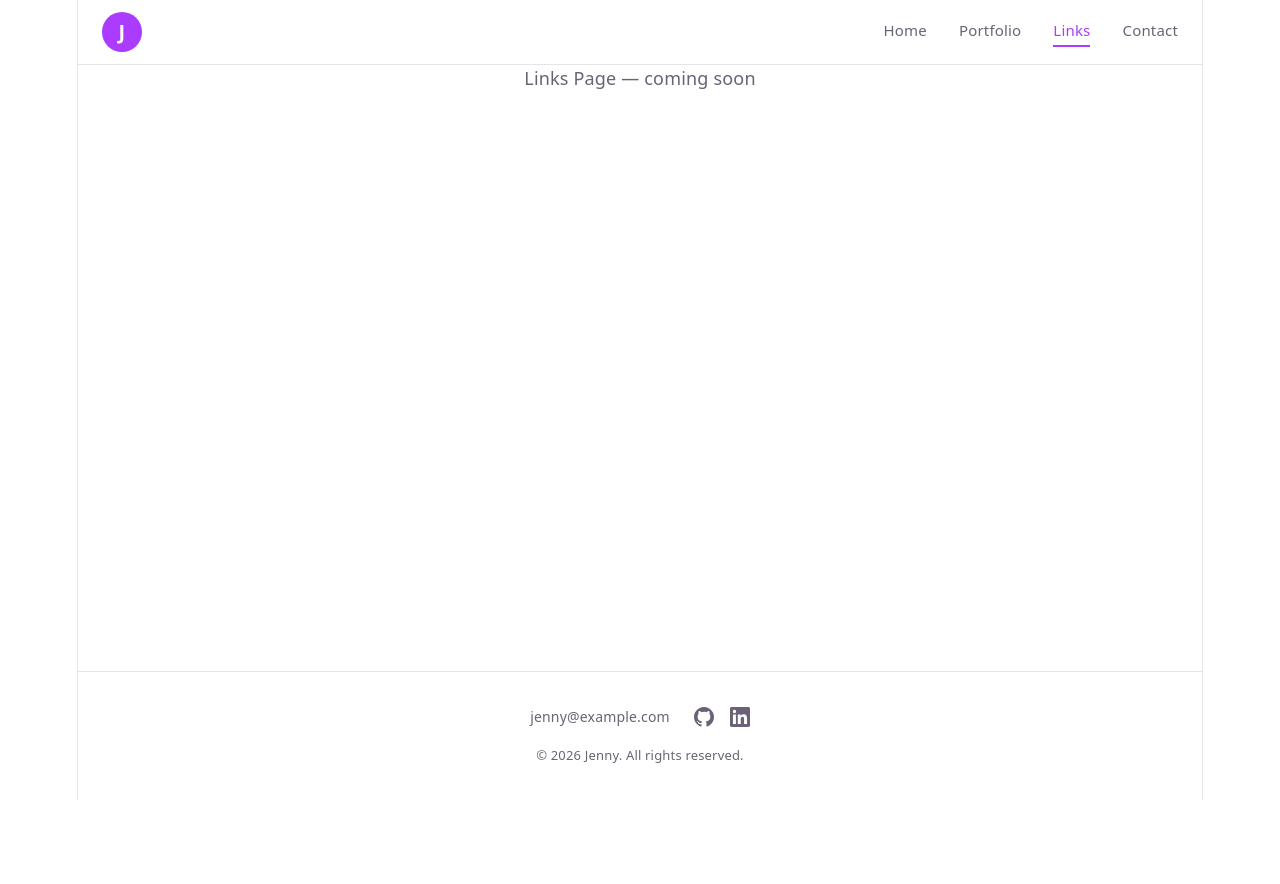
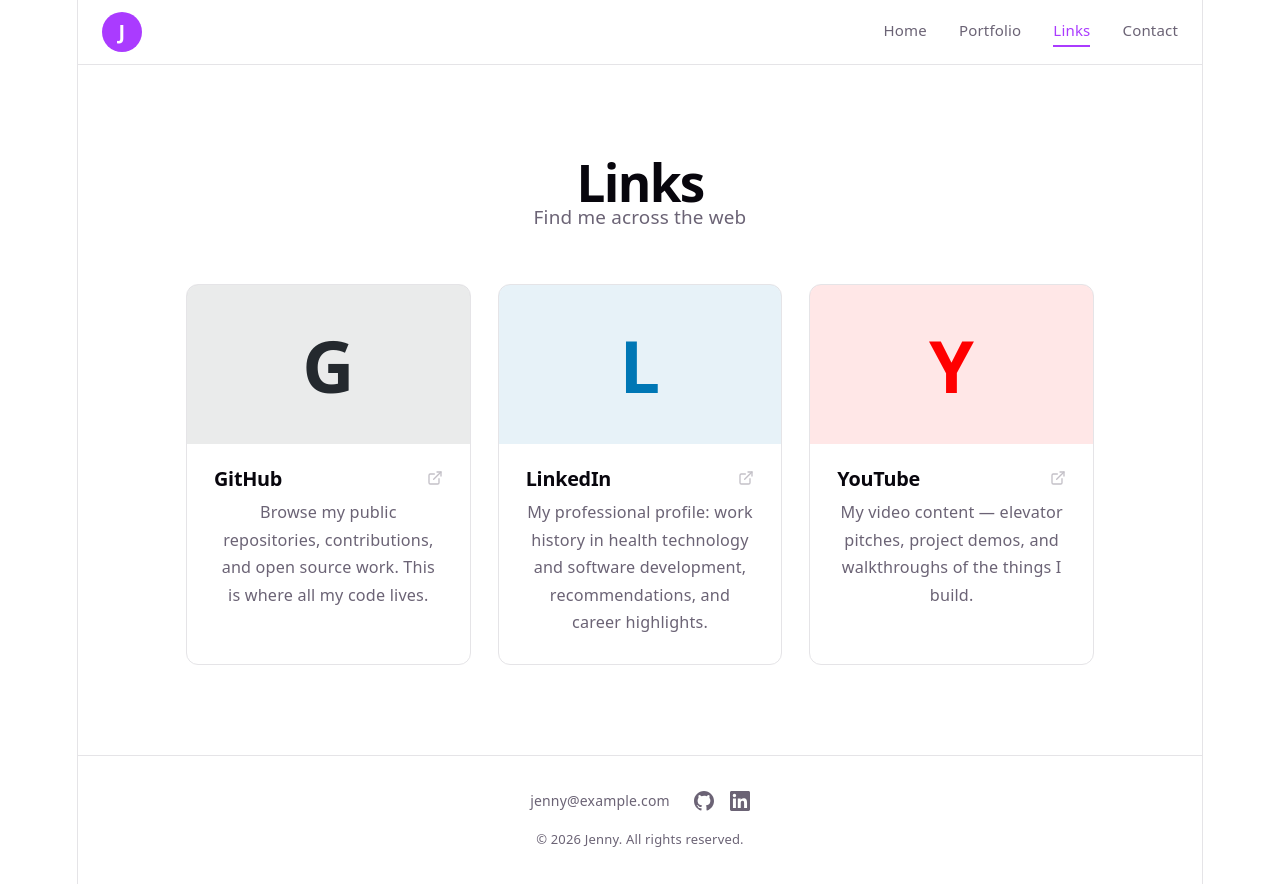
Before and after one commit to Hikarru25/Hikarru25.github.io, a React (Vite) app: page /links in a window 1280 px wide. Before the commit the page ends 800 px from the top, so only its background shows below. Built offline with nearby package versions, Linux system fonts and the light colour scheme.

Commit message:
feat: build Links page with GitHub, LinkedIn, and YouTube cards

```diff
--- a/src/pages/LinksPage.jsx
+++ b/src/pages/LinksPage.jsx
@@ -1,5 +1,107 @@
-// LinksPage.jsx — Phase 5 will build this out
-// 3+ link cards with images (GitHub, LinkedIn, etc.)
+// LinksPage.jsx — Links page at route "/links"
+// Displays a grid of curated external link cards
+import { ExternalLink } from 'lucide-react'
+import styles from './LinksPage.module.css'
+
+// ─── Data ─────────────────────────────────────────────────────────────────────
+// To add a new link: add one object to this array — no JSX changes needed
+const links = [
+  {
+    id: 1,
+    title: 'GitHub',
+    description:
+      'Browse my public repositories, contributions, and open source work. This is where all my code lives.',
+    url: 'https://github.com/Hikarru25',
+    // AI-generated using: [Add tool name — e.g. Midjourney / DALL·E / Adobe Firefly]
+    // Replace null with: import githubImg from '../assets/link-github.png'
+    image: null,
+    imageAlt: 'GitHub profile thumbnail',
+    // Fallback icon color when no image is set
+    color: '#24292e',
+  },
+  {
+    id: 2,
+    title: 'LinkedIn',
+    description:
+      'My professional profile: work history in health technology and software development, recommendations, and career highlights.',
+    url: 'https://linkedin.com/in/jenny', // 🔁 Replace with your real LinkedIn URL
+    // AI-generated using: [Add tool name]
+    image: null,
+    imageAlt: 'LinkedIn profile thumbnail',
+    color: '#0077b5',
+  },
+  {
+    id: 3,
+    title: 'YouTube',
+    description:
+      'My video content — elevator pitches, project demos, and walkthroughs of the things I build.',
+    url: 'https://youtube.com/@jenny', // 🔁 Replace with your real YouTube URL
+    // AI-generated using: [Add tool name]
+    image: null,
+    imageAlt: 'YouTube channel thumbnail',
+    color: '#ff0000',
+  },
+]
+
+// ─── LinkCard ─────────────────────────────────────────────────────────────────
+// Props: title, description, url, image, imageAlt, color
+// - If image is provided → show it
+// - If no image yet → show a colored placeholder with the first letter of the title
+function LinkCard({ title, description, url, image, imageAlt, color }) {
+  return (
+    // The whole card is a link — opens in new tab
+    // rel="noopener noreferrer" is a security requirement for target="_blank":
+    //   noopener  → prevents the new tab from accessing window.opener (tab hijacking)
+    //   noreferrer → hides the referring URL from the destination site
+    <a
+      href={url}
+      target="_blank"
+      rel="noopener noreferrer"
+      className={styles.card}
+      aria-label={`Visit ${title} — opens in new tab`}
+    >
+      <div className={styles.cardImageWrapper}>
+        {image ? (
+          <img src={image} alt={imageAlt} className={styles.cardImage} />
+        ) : (
+          // Placeholder until AI image is added
+          <div
+            className={styles.cardImagePlaceholder}
+            style={{ backgroundColor: color + '18', borderColor: color + '40' }}
+            aria-label={imageAlt}
+          >
+            <span className={styles.cardInitial} style={{ color }}>
+              {title[0]}
+            </span>
+          </div>
+        )}
+      </div>
+
+      <div className={styles.cardBody}>
+        <div className={styles.cardTitleRow}>
+          <h2 className={styles.cardTitle}>{title}</h2>
+          <ExternalLink size={16} className={styles.cardIcon} aria-hidden="true" />
+        </div>
+        <p className={styles.cardDesc}>{description}</p>
+      </div>
+    </a>
+  )
+}
+
+// ─── Page ─────────────────────────────────────────────────────────────────────
 export default function LinksPage() {
-  return <div>Links Page — coming soon</div>
+  return (
+    <div className={styles.page}>
+      <section className={styles.pageHeader}>
+        <h1 className={styles.pageTitle}>Links</h1>
+        <p className={styles.pageSubtitle}>Find me across the web</p>
+      </section>
+
+      <section className={styles.grid}>
+        {links.map((link) => (
+          <LinkCard key={link.id} {...link} />
+        ))}
+      </section>
+    </div>
+  )
 }
--- /dev/null
+++ b/src/pages/LinksPage.module.css
@@ -0,0 +1,136 @@
+/* LinksPage.module.css — scoped styles for the Links page */
+
+/* ── Page wrapper ─────────────────────────────────────────────────────────── */
+.page {
+  display: flex;
+  flex-direction: column;
+}
+
+/* ── Page Header ──────────────────────────────────────────────────────────── */
+.pageHeader {
+  padding: 4rem 6rem 3rem;
+  text-align: center;
+}
+
+.pageTitle {
+  font-size: clamp(2rem, 4vw, 3rem);
+  font-weight: 800;
+  color: var(--text-h);
+  margin-bottom: 0.5rem;
+}
+
+.pageSubtitle {
+  color: var(--text);
+  font-size: 1.05rem;
+}
+
+/* ── Cards Grid ───────────────────────────────────────────────────────────── */
+/* Same auto-fill pattern as HomePage — responsive with no extra media queries */
+.grid {
+  display: grid;
+  grid-template-columns: repeat(auto-fill, minmax(280px, 1fr));
+  gap: 1.5rem;
+  padding: 0 6rem 5rem;
+}
+
+/* ── Link Card ────────────────────────────────────────────────────────────── */
+/* The entire card is an <a> tag — the whole surface is clickable */
+.card {
+  display: flex;
+  flex-direction: column;
+  border: 1px solid var(--border);
+  border-radius: 12px;
+  overflow: hidden;
+  background: var(--bg);
+  text-decoration: none;
+  color: inherit;
+  transition: transform 0.2s ease, box-shadow 0.2s ease;
+}
+.card:hover {
+  transform: translateY(-4px);
+  box-shadow: 0 8px 24px rgba(0, 0, 0, 0.1);
+}
+
+/* ── Card Image ───────────────────────────────────────────────────────────── */
+.cardImageWrapper {
+  width: 100%;
+  aspect-ratio: 16 / 9;
+  overflow: hidden;
+}
+
+.cardImage {
+  width: 100%;
+  height: 100%;
+  object-fit: cover;
+}
+
+/* Colored placeholder shown until an AI image is added */
+.cardImagePlaceholder {
+  width: 100%;
+  height: 100%;
+  display: flex;
+  align-items: center;
+  justify-content: center;
+  border-bottom: 1px solid;
+}
+
+.cardInitial {
+  font-size: 4rem;
+  font-weight: 800;
+  line-height: 1;
+}
+
+/* ── Card Body ────────────────────────────────────────────────────────────── */
+.cardBody {
+  padding: 1.25rem 1.5rem 1.5rem;
+  display: flex;
+  flex-direction: column;
+  gap: 0.5rem;
+  flex: 1;
+}
+
+/* Title row: text on the left, external link icon on the right */
+.cardTitleRow {
+  display: flex;
+  align-items: center;
+  justify-content: space-between;
+  gap: 0.5rem;
+}
+
+.cardTitle {
+  font-size: 1.1rem;
+  font-weight: 700;
+  color: var(--text-h);
+  margin: 0;
+}
+
+/* The external link icon — subtle until hover */
+.cardIcon {
+  color: var(--text);
+  opacity: 0.4;
+  flex-shrink: 0;
+  transition: opacity 0.2s ease;
+}
+.card:hover .cardIcon {
+  opacity: 1;
+  color: var(--accent);
+}
+
+.cardDesc {
+  font-size: 0.9rem;
+  line-height: 1.7;
+  color: var(--text);
+  margin: 0;
+}
+
+/* ── Responsive — Mobile (≤ 768px) ───────────────────────────────────────── */
+@media (max-width: 768px) {
+  .pageHeader {
+    padding: 3rem 1.5rem 2rem;
+  }
+
+  .grid {
+    grid-template-columns: 1fr;
+    padding: 0 1.5rem 4rem;
+  }
+}
```
